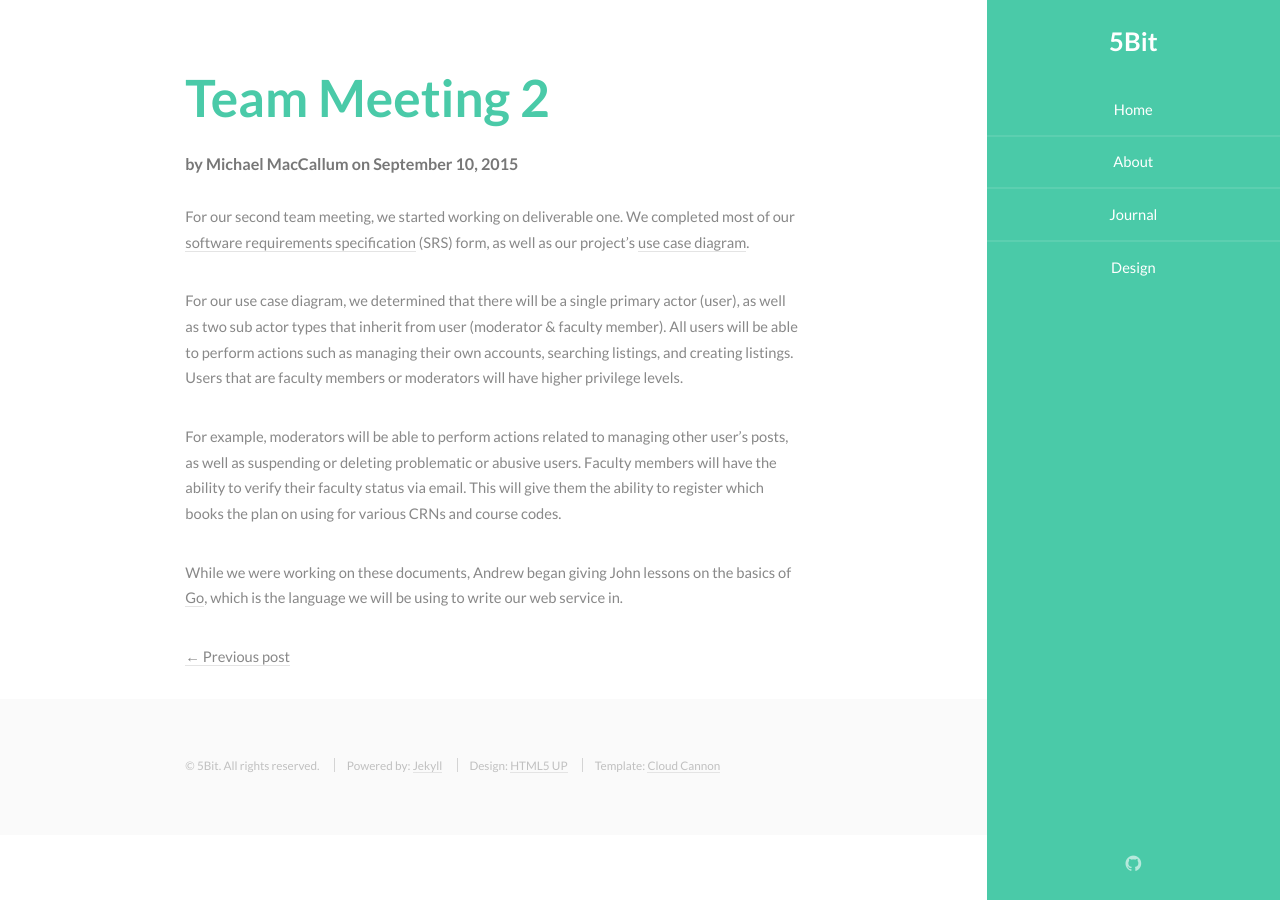
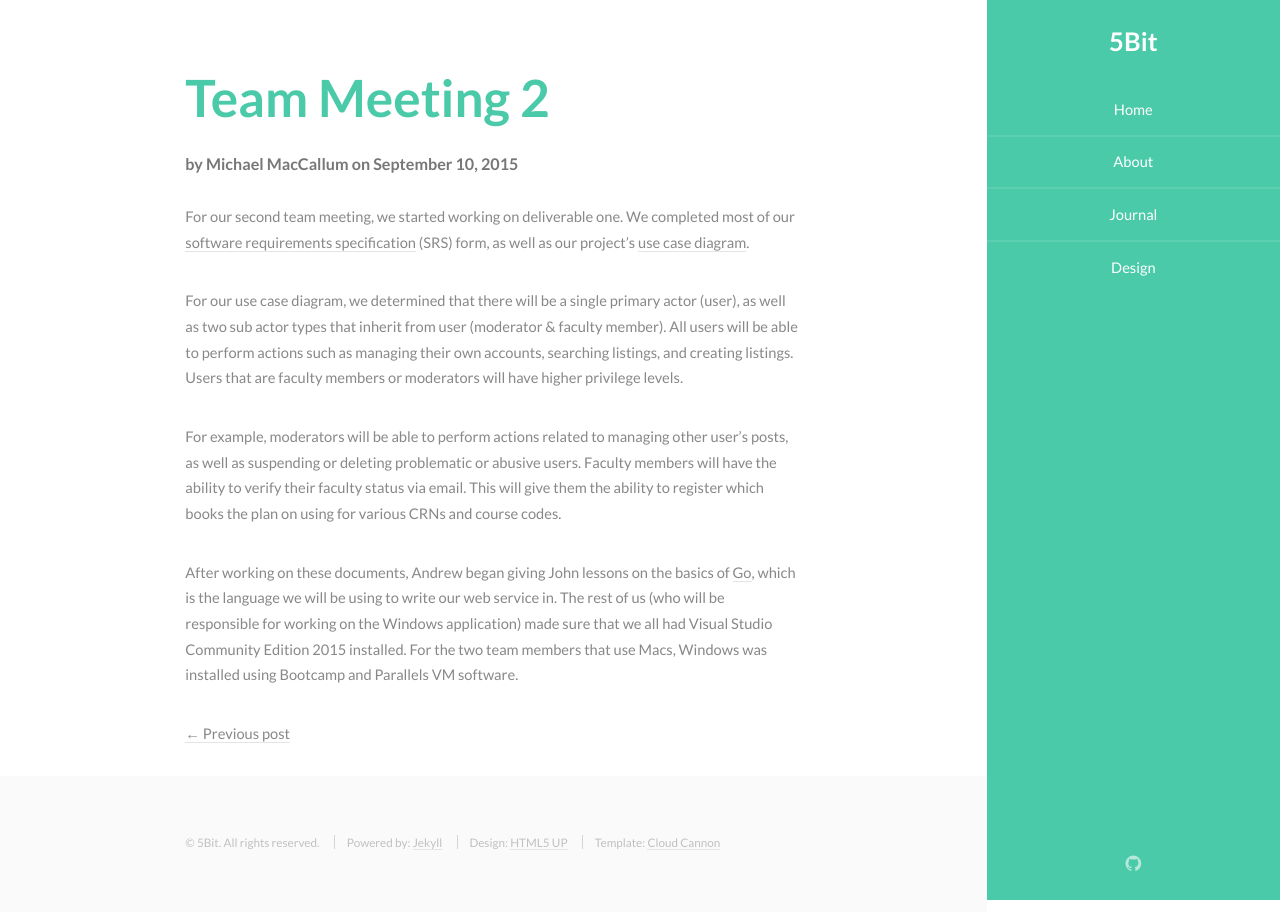
Before and after one commit to 5-Bit/5-bit.github.io, a Jekyll site: the page built from _posts/2015-09-10-meeting-2.md, in a window 1280 px wide. Built offline with Jekyll 4.4.1, drawn with Linux system fonts in a browser that asks for light colours.

Commit message:
Updated week 2 article.

```diff
--- a/_posts/2015-09-10-meeting-2.md
+++ b/_posts/2015-09-10-meeting-2.md
@@ -12,4 +12,4 @@ For our use case diagram, we determined that there will be a single primary acto
 
 For example, moderators will be able to perform actions related to managing other user's posts, as well as suspending or deleting problematic or abusive users. Faculty members will have the ability to verify their faculty status via email. This will give them the ability to register which books the plan on using for various CRNs and course codes.
 
-While we were working on these documents, Andrew began giving John lessons on the basics of [Go](https://golang.org), which is the language we will be using to write our web service in.
+After working on these documents, Andrew began giving John lessons on the basics of [Go](https://golang.org), which is the language we will be using to write our web service in. The rest of us (who will be responsible for working on the Windows application) made sure that we all had Visual Studio Community Edition 2015 installed. For the two team members that use Macs, Windows was installed using Bootcamp and Parallels VM software.
```
